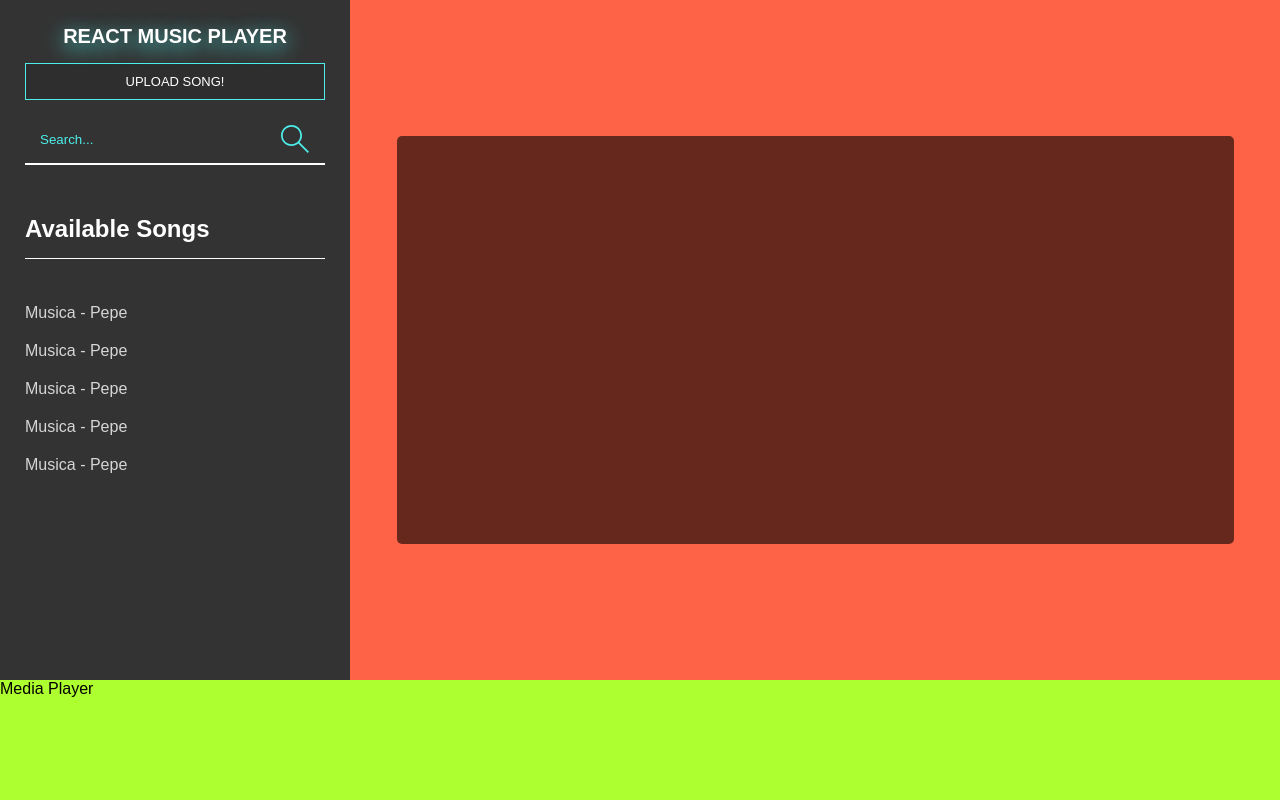
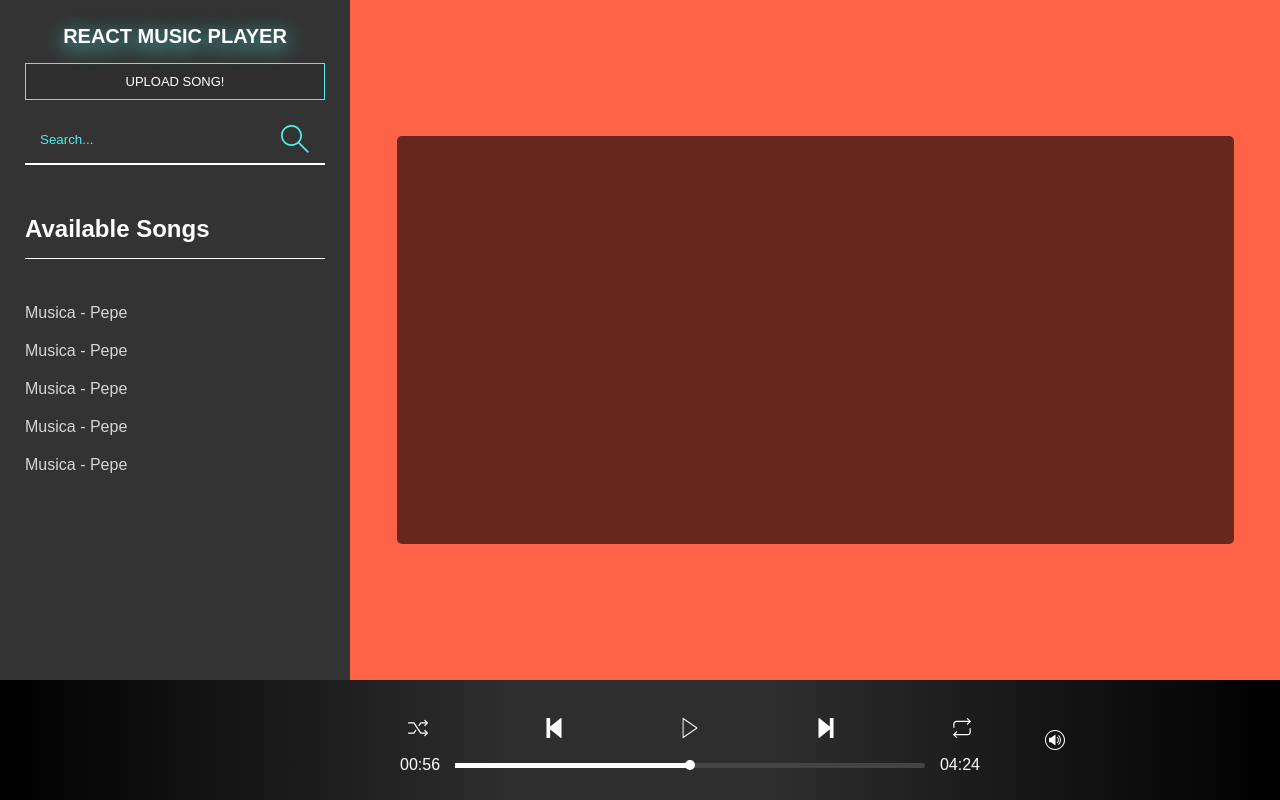
Before and after one commit to N-bred/react-music-player, a React (Create React App) app: page / in a window 1280 px wide. Built offline with nearby package versions, Linux system fonts and the light colour scheme.

Commit message:
Added progress bar

```diff
--- a/src/SecondDevelopment/components/ButtonSvg/ButtonSvg.jsx
+++ b/src/SecondDevelopment/components/ButtonSvg/ButtonSvg.jsx
@@ -3,13 +3,27 @@ import styled from 'styled-components'
 
 function ButtonSvg(props) {
   return (
-    <StyledButtonSvg onClick={props.onClick} className={props.className}>
+    <StyledButtonSvg onClick={props.onClick} className={props.className} rotate={props.rotate}>
       {props.children}
     </StyledButtonSvg>
   )
 }
 
 const StyledButtonSvg = styled.button`
+  background: transparent;
+  width: 100%;
+  border: none;
+  width: 5rem;
+  height: 5rem;
+  padding: 1.5rem;
+  cursor: pointer;
+
+  transform: ${(props) => (props.rotate ? 'rotateY(180deg)' : 'none')};
+
+  &:focus {
+    outline: none;
+  }
+
   svg {
     fill: #fff;
   }
--- a/src/SecondDevelopment/components/MediaPlayer/MediaPlayer.jsx
+++ b/src/SecondDevelopment/components/MediaPlayer/MediaPlayer.jsx
@@ -1,17 +1,74 @@
 import React from 'react'
 import styled from 'styled-components'
+import { Play, Repeat, Pause, Random, Previous, Next, Volume } from '../../icons'
+import ButtonSvg from '../ButtonSvg/ButtonSvg'
+import ProgressBar from '../ProgressBar/ProgressBar'
 
 function MediaPlayer(props) {
   return (
     <StyledMediaPlayer {...props}>
-      <p>Media Player</p>
+      <div className='controls'>
+        <div className='controls-bar'>
+          <ButtonSvg>
+            <Random />
+          </ButtonSvg>
+          <ButtonSvg>
+            <Previous />
+          </ButtonSvg>
+          <ButtonSvg>
+            <Play />
+          </ButtonSvg>
+          <ButtonSvg rotate>
+            <Previous />
+          </ButtonSvg>
+          <ButtonSvg>
+            <Repeat />
+          </ButtonSvg>
+        </div>
+        <ProgressBar />
+      </div>
+      <div className='volume'>
+        <ButtonSvg>
+          <Volume />
+        </ButtonSvg>
+      </div>
     </StyledMediaPlayer>
   )
 }
 
 const StyledMediaPlayer = styled.div`
   width: 100%;
-  background-color: greenyellow;
+  display: grid;
+  grid-template-columns: 35rem calc(100% - 35rem - 25rem) 25rem;
+  justify-content: center;
+  align-items: center;
+
+  background: rgb(0, 0, 0);
+  background: linear-gradient(
+    90deg,
+    rgba(0, 0, 0, 1) 0%,
+    rgba(46, 46, 46, 1) 40%,
+    rgba(46, 46, 46, 1) 60%,
+    rgba(0, 0, 0, 1) 100%
+  );
+
+  .controls {
+    grid-column: 2;
+    display: flex;
+    justify-content: center;
+    align-items: center;
+    flex-direction: column;
+
+    .controls-bar {
+      display: flex;
+      width: 100%;
+      justify-content: space-around;
+    }
+  }
+
+  .volume {
+    grid-column: 3;
+  }
 `
 
 export default MediaPlayer
--- /dev/null
+++ b/src/SecondDevelopment/components/ProgressBar/ProgressBar.jsx
@@ -0,0 +1,65 @@
+import React from 'react'
+import styled from 'styled-components'
+
+function ProgressBar() {
+  return (
+    <StyledProgressBar>
+      <div className='left-time'>00:56</div>
+      <div className='progress'>
+        <span className='circle'></span>
+        <div className='progress-bar'></div>
+      </div>
+
+      <div className='total-time'>04:24</div>
+    </StyledProgressBar>
+  )
+}
+
+const StyledProgressBar = styled.div`
+  display: flex;
+  width: 100%;
+  justify-content: space-between;
+  align-items: center;
+  padding: 0 5rem;
+
+  .left-time,
+  .total-time {
+    color: #fff;
+  }
+
+  .left-time {
+    margin-right: 1.5rem;
+  }
+
+  .total-time {
+    margin-left: 1.5rem;
+  }
+
+  .progress {
+    width: 100%;
+    height: 0.5rem;
+    margin: 1rem 0;
+    border-radius: 5px;
+    position: relative;
+    background-color: #444;
+  }
+
+  .progress-bar {
+    width: 50%;
+    background: #fff;
+    height: 100%;
+  }
+
+  .circle {
+    height: 1rem;
+    width: 1rem;
+    border-radius: 50%;
+    position: absolute;
+    left: calc(50% - 0.5rem);
+    bottom: calc(50% - 0.5rem);
+    background: #fff;
+    border: none;
+  }
+`
+
+export default ProgressBar
--- a/src/SecondDevelopment/components/Sidebar/Sidebar.jsx
+++ b/src/SecondDevelopment/components/Sidebar/Sidebar.jsx
@@ -75,7 +75,6 @@ const StyledSidebar = styled.div`
     top: 2.5rem;
     outline: none;
     border: none;
-    padding: 1.5rem;
 
     &:hover {
       opacity: 1;
--- a/src/SecondDevelopment/icons/Play.jsx
+++ b/src/SecondDevelopment/icons/Play.jsx
@@ -1,37 +1,8 @@
 import React from 'react'
 
 const Play = () => (
-  <svg
-    version='1.1'
-    id='Capa_1'
-    xmlns='http://www.w3.org/2000/svg'
-    xmlns:xlink='http://www.w3.org/1999/xlink'
-    x='0px'
-    y='0px'
-    viewBox='0 0 41.999 41.999'
-    style='enable-background:new 0 0 41.999 41.999;'
-    xml:space='preserve'
-  >
-    <path
-      d='M36.068,20.176l-29-20C6.761-0.035,6.363-0.057,6.035,0.114C5.706,0.287,5.5,0.627,5.5,0.999v40
-c0,0.372,0.206,0.713,0.535,0.886c0.146,0.076,0.306,0.114,0.465,0.114c0.199,0,0.397-0.06,0.568-0.177l29-20
-c0.271-0.187,0.432-0.494,0.432-0.823S36.338,20.363,36.068,20.176z M7.5,39.095V2.904l26.239,18.096L7.5,39.095z'
-    />
-    <g></g>
-    <g></g>
-    <g></g>
-    <g></g>
-    <g></g>
-    <g></g>
-    <g></g>
-    <g></g>
-    <g></g>
-    <g></g>
-    <g></g>
-    <g></g>
-    <g></g>
-    <g></g>
-    <g></g>
+  <svg xmlns='http://www.w3.org/2000/svg' viewBox='0 0 42 42'>
+    <path d='M36.1 20.2l-29-20C6.8 0 6.4-0.1 6 0.1 5.7 0.3 5.5 0.6 5.5 1v40c0 0.4 0.2 0.7 0.5 0.9 0.1 0.1 0.3 0.1 0.5 0.1 0.2 0 0.4-0.1 0.6-0.2l29-20c0.3-0.2 0.4-0.5 0.4-0.8S36.3 20.4 36.1 20.2zM7.5 39.1V2.9l26.2 18.1L7.5 39.1z' />
   </svg>
 )
 
--- a/src/SecondDevelopment/icons/Previous.jsx
+++ b/src/SecondDevelopment/icons/Previous.jsx
@@ -1,46 +1,9 @@
 import React from 'react'
 
 const Previous = () => (
-  <svg
-    version='1.1'
-    id='Capa_1'
-    xmlns='http://www.w3.org/2000/svg'
-    xmlns:xlink='http://www.w3.org/1999/xlink'
-    x='0px'
-    y='0px'
-    viewBox='0 0 17.802 17.802'
-    style='enable-background:new 0 0 17.802 17.802;'
-    xml:space='preserve'
-  >
-    <g>
-      <g id='c92_stop'>
-        <path
-          d='M15.363,0.042c-0.139-0.07-0.303-0.051-0.424,0.043L4.163,8.587C4.069,8.664,4.01,8.78,4.01,8.9
-           c0,0.119,0.059,0.24,0.153,0.314l10.776,8.502c0.071,0.057,0.162,0.086,0.249,0.086l0.175-0.039
-           c0.139-0.064,0.225-0.207,0.225-0.361V0.403C15.588,0.249,15.502,0.107,15.363,0.042z'
-        />
-        <path
-          d='M5.188,0.033H2.53c-0.172,0-0.315,0.182-0.315,0.401V17.37c0,0.221,0.143,0.403,0.315,0.403h2.657
-           c0.174,0,0.315-0.183,0.315-0.403V0.434C5.503,0.215,5.361,0.033,5.188,0.033z'
-        />
-      </g>
-      <g id='Capa_1_264_'></g>
-    </g>
-    <g></g>
-    <g></g>
-    <g></g>
-    <g></g>
-    <g></g>
-    <g></g>
-    <g></g>
-    <g></g>
-    <g></g>
-    <g></g>
-    <g></g>
-    <g></g>
-    <g></g>
-    <g></g>
-    <g></g>
+  <svg xmlns='http://www.w3.org/2000/svg' viewBox='0 0 17.8 17.8'>
+    <path d='M15.4 0c-0.1-0.1-0.3-0.1-0.4 0L4.2 8.6C4.1 8.7 4 8.8 4 8.9c0 0.1 0.1 0.2 0.2 0.3l10.8 8.5c0.1 0.1 0.2 0.1 0.2 0.1l0.2 0c0.1-0.1 0.2-0.2 0.2-0.4V0.4C15.6 0.2 15.5 0.1 15.4 0z' />
+    <path d='M5.2 0H2.5c-0.2 0-0.3 0.2-0.3 0.4V17.4c0 0.2 0.1 0.4 0.3 0.4h2.7c0.2 0 0.3-0.2 0.3-0.4V0.4C5.5 0.2 5.4 0 5.2 0z' />
   </svg>
 )
 
--- a/src/SecondDevelopment/icons/Random.jsx
+++ b/src/SecondDevelopment/icons/Random.jsx
@@ -1,60 +1,12 @@
 import React from 'react'
 
 const Random = () => (
-  <svg
-    version='1.1'
-    id='Capa_1'
-    xmlns='http://www.w3.org/2000/svg'
-    xmlns:xlink='http://www.w3.org/1999/xlink'
-    x='0px'
-    y='0px'
-    viewBox='0 0 456.556 456.556'
-    style='enable-background:new 0 0 456.556 456.556;'
-    xml:space='preserve'
-    class='random'
-  >
-    <g>
-      <path
-        d='M383.883,184.953c-3.437,0-6.871-1.308-9.494-3.931c-5.245-5.245-5.245-13.75,0-18.995l49.747-49.747l-49.747-49.747
-       c-5.245-5.245-5.245-13.75,0-18.995s13.743-5.245,18.988,0l59.245,59.245c5.245,5.245,5.245,13.75,0,18.995l-59.245,59.245
-       C390.755,183.645,387.321,184.953,383.883,184.953z'
-      />
-      <path
-        d='M251.658,184.953c-2.588,0-5.2-0.741-7.504-2.301c-6.148-4.147-7.763-12.498-3.612-18.646l40.008-59.245
-       c2.497-3.693,6.665-5.91,11.127-5.91h121.829c7.417,0,13.428,6.015,13.428,13.428c0,7.413-6.011,13.428-13.428,13.428H298.811
-       l-36.015,53.335C260.201,182.883,255.966,184.953,251.658,184.953z'
-      />
-      <path
-        d='M135.257,357.33H13.428C6.011,357.33,0,351.315,0,343.901c0-7.413,6.011-13.428,13.428-13.428h114.695l39.424-58.377
-       c4.154-6.141,12.498-7.77,18.642-3.609c6.148,4.147,7.763,12.498,3.612,18.646l-43.418,64.287
-       C143.887,355.112,139.719,357.33,135.257,357.33z'
-      />
-      <path
-        d='M383.883,416.952c-3.437,0-6.871-1.308-9.494-3.931c-5.245-5.245-5.245-13.75,0-18.995l49.747-49.747l-49.747-49.747
-       c-5.245-5.245-5.245-13.75,0-18.995c5.245-5.245,13.743-5.245,18.988,0l59.245,59.245c5.245,5.245,5.245,13.75,0,18.995
-       l-59.245,59.245C390.755,415.644,387.321,416.952,383.883,416.952z'
-      />
-      <path
-        d='M413.506,357.707H291.677c-4.462,0-8.63-2.217-11.127-5.91L128.123,126.086H13.428C6.011,126.086,0,120.071,0,112.658
-       c0-7.413,6.011-13.428,13.428-13.428h121.829c4.462,0,8.63,2.217,11.127,5.91l152.427,225.711h114.695
-       c7.417,0,13.428,6.015,13.428,13.428C426.934,351.693,420.923,357.707,413.506,357.707z'
-      />
-    </g>
-    <g></g>
-    <g></g>
-    <g></g>
-    <g></g>
-    <g></g>
-    <g></g>
-    <g></g>
-    <g></g>
-    <g></g>
-    <g></g>
-    <g></g>
-    <g></g>
-    <g></g>
-    <g></g>
-    <g></g>
+  <svg xmlns='http://www.w3.org/2000/svg' viewBox='0 0 456.6 456.6' className='random'>
+    <path d='M383.9 185c-3.4 0-6.9-1.3-9.5-3.9 -5.2-5.2-5.2-13.7 0-19l49.7-49.7 -49.7-49.7c-5.2-5.2-5.2-13.7 0-19s13.7-5.2 19 0l59.2 59.2c5.2 5.2 5.2 13.8 0 19l-59.2 59.2C390.8 183.6 387.3 185 383.9 185z' />
+    <path d='M251.7 185c-2.6 0-5.2-0.7-7.5-2.3 -6.1-4.1-7.8-12.5-3.6-18.6l40-59.2c2.5-3.7 6.7-5.9 11.1-5.9h121.8c7.4 0 13.4 6 13.4 13.4 0 7.4-6 13.4-13.4 13.4H298.8l-36 53.3C260.2 182.9 256 185 251.7 185z' />
+    <path d='M135.3 357.3H13.4C6 357.3 0 351.3 0 343.9c0-7.4 6-13.4 13.4-13.4h114.7l39.4-58.4c4.2-6.1 12.5-7.8 18.6-3.6 6.1 4.1 7.8 12.5 3.6 18.6l-43.4 64.3C143.9 355.1 139.7 357.3 135.3 357.3z' />
+    <path d='M383.9 417c-3.4 0-6.9-1.3-9.5-3.9 -5.2-5.2-5.2-13.7 0-19l49.7-49.7 -49.7-49.7c-5.2-5.2-5.2-13.7 0-19 5.2-5.2 13.7-5.2 19 0l59.2 59.2c5.2 5.2 5.2 13.8 0 19l-59.2 59.2C390.8 415.6 387.3 417 383.9 417z' />
+    <path d='M413.5 357.7H291.7c-4.5 0-8.6-2.2-11.1-5.9L128.1 126.1H13.4C6 126.1 0 120.1 0 112.7c0-7.4 6-13.4 13.4-13.4h121.8c4.5 0 8.6 2.2 11.1 5.9l152.4 225.7h114.7c7.4 0 13.4 6 13.4 13.4C426.9 351.7 420.9 357.7 413.5 357.7z' />
   </svg>
 )
 
--- a/src/SecondDevelopment/icons/Repeat.jsx
+++ b/src/SecondDevelopment/icons/Repeat.jsx
@@ -1,54 +1,11 @@
 import React from 'react'
 
 const Repeat = () => (
-  <svg
-    version='1.1'
-    id='Capa_1'
-    xmlns='http://www.w3.org/2000/svg'
-    xmlns:xlink='http://www.w3.org/1999/xlink'
-    x='0px'
-    y='0px'
-    viewBox='0 0 456.559 456.559'
-    style='enable-background:new 0 0 456.559 456.559;'
-    xml:space='preserve'
-  >
-    <g>
-      <path
-        d='M351.79,151.874c-3.434,0-6.875-1.308-9.498-3.931c-5.238-5.245-5.238-13.75,0-18.995l53.02-53.006l-53.02-53.013
-       c-5.238-5.245-5.238-13.75,0-18.995c5.245-5.245,13.75-5.245,18.995,0l62.511,62.511c2.518,2.518,3.931,5.938,3.931,9.498
-       c0,3.56-1.413,6.98-3.931,9.498l-62.511,62.504C358.665,150.566,355.224,151.874,351.79,151.874z'
-      />
-      <path
-        d='M42.958,227.428c-7.413,0-13.428-6.015-13.428-13.428v-80.932c0-38.907,31.647-70.554,70.554-70.554h314.218
-       c7.413,0,13.428,6.015,13.428,13.428c0,7.413-6.015,13.428-13.428,13.428H100.083c-24.094,0-43.697,19.604-43.697,43.697V214
-       C56.386,221.414,50.371,227.428,42.958,227.428z'
-      />
-      <path
-        d='M357.162,394.049H42.258c-7.413,0-13.428-6.015-13.428-13.428s6.015-13.428,13.428-13.428h314.903
-       c24.101,0,43.704-19.604,43.704-43.697v-82.534c0-7.413,6.015-13.428,13.428-13.428c7.413,0,13.428,6.015,13.428,13.428v82.534
-       C427.722,362.402,396.068,394.049,357.162,394.049z'
-      />
-      <path
-        d='M104.769,456.559c-3.434,0-6.875-1.308-9.498-3.931l-62.511-62.511c-2.518-2.518-3.931-5.938-3.931-9.498
-       s1.413-6.98,3.931-9.498l62.511-62.504c5.245-5.245,13.75-5.245,18.995,0c5.238,5.245,5.238,13.75,0,18.995l-53.02,53.006
-       l53.02,53.013c5.238,5.245,5.238,13.75,0,18.995C111.644,455.252,108.203,456.559,104.769,456.559z'
-      />
-    </g>
-    <g></g>
-    <g></g>
-    <g></g>
-    <g></g>
-    <g></g>
-    <g></g>
-    <g></g>
-    <g></g>
-    <g></g>
-    <g></g>
-    <g></g>
-    <g></g>
-    <g></g>
-    <g></g>
-    <g></g>
+  <svg xmlns='http://www.w3.org/2000/svg' viewBox='0 0 456.6 456.6'>
+    <path d='M351.8 151.9c-3.4 0-6.9-1.3-9.5-3.9 -5.2-5.2-5.2-13.7 0-19l53-53 -53-53c-5.2-5.2-5.2-13.7 0-19 5.2-5.2 13.8-5.2 19 0l62.5 62.5c2.5 2.5 3.9 5.9 3.9 9.5 0 3.6-1.4 7-3.9 9.5l-62.5 62.5C358.7 150.6 355.2 151.9 351.8 151.9z' />
+    <path d='M43 227.4c-7.4 0-13.4-6-13.4-13.4v-80.9c0-38.9 31.6-70.6 70.6-70.6h314.2c7.4 0 13.4 6 13.4 13.4 0 7.4-6 13.4-13.4 13.4H100.1c-24.1 0-43.7 19.6-43.7 43.7V214C56.4 221.4 50.4 227.4 43 227.4z' />
+    <path d='M357.2 394H42.3c-7.4 0-13.4-6-13.4-13.4s6-13.4 13.4-13.4h314.9c24.1 0 43.7-19.6 43.7-43.7v-82.5c0-7.4 6-13.4 13.4-13.4 7.4 0 13.4 6 13.4 13.4v82.5C427.7 362.4 396.1 394 357.2 394z' />
+    <path d='M104.8 456.6c-3.4 0-6.9-1.3-9.5-3.9l-62.5-62.5c-2.5-2.5-3.9-5.9-3.9-9.5s1.4-7 3.9-9.5l62.5-62.5c5.2-5.2 13.8-5.2 19 0 5.2 5.2 5.2 13.8 0 19l-53 53 53 53c5.2 5.2 5.2 13.8 0 19C111.6 455.3 108.2 456.6 104.8 456.6z' />
   </svg>
 )
 
--- a/src/SecondDevelopment/icons/Volume.jsx
+++ b/src/SecondDevelopment/icons/Volume.jsx
@@ -1,63 +1,20 @@
 import React from 'react'
 
 const Volume = () => (
-  <svg
-    version='1.1'
-    id='Capa_1'
-    xmlns='http://www.w3.org/2000/svg'
-    xmlns:xlink='http://www.w3.org/1999/xlink'
-    x='0px'
-    y='0px'
-    viewBox='0 0 27.962 27.962'
-    style='enable-background:new 0 0 27.962 27.962;'
-    xml:space='preserve'
-  >
-    <g>
-      <g id='c154_volume'>
-        <g>
+  <svg xmlns='http://www.w3.org/2000/svg' viewBox='0 0 28 28'>
     <path
-            style='fill:#030104;'
-            d='M13.982,0C6.259,0,0.001,6.259,0.001,13.979c0,7.723,6.258,13.983,13.981,13.983
-               c7.722,0,13.98-6.261,13.98-13.983C27.962,6.259,21.703,0,13.982,0z M13.982,26.532c-6.934,0-12.551-5.621-12.551-12.553
-               c0-6.931,5.617-12.55,12.551-12.55c6.931,0,12.548,5.619,12.548,12.55C26.529,20.911,20.913,26.532,13.982,26.532z'
+      d='M14 0C6.3 0 0 6.3 0 14c0 7.7 6.3 14 14 14 7.7 0 14-6.3 14-14C28 6.3 21.7 0 14 0zM14 26.5c-6.9 0-12.6-5.6-12.6-12.6 0-6.9 5.6-12.5 12.6-12.5 6.9 0 12.5 5.6 12.5 12.6C26.5 20.9 20.9 26.5 14 26.5z'
+      class='a'
     />
-        </g>
+    <path d='M13.8 6.9l-5.4 4H5.6v6.2h2.8l5.3 3.9c0 0 1 0.8 1 0 0-0.8 0-13.4 0-14.1C14.7 6.2 13.8 6.9 13.8 6.9z' class='a' />
     <path
-          style='fill:#030104;'
-          d='M13.823,6.858l-5.398,4.026H5.628v6.229h2.797l5.282,3.917c0,0,0.972,0.812,0.972-0.025
-           c0-0.841,0-13.367,0-14.134C14.679,6.214,13.823,6.858,13.823,6.858z'
+      d='M17.7 9.7c-0.3-0.3-0.7-0.3-1 0 -0.3 0.3-0.3 0.7 0 1 0.9 0.9 1.4 2.1 1.4 3.3 0 1.2-0.5 2.4-1.4 3.3 -0.3 0.3-0.3 0.7 0 1 0.1 0.1 0.3 0.2 0.5 0.2 0.2 0 0.4-0.1 0.5-0.2 1.2-1.2 1.8-2.8 1.8-4.3C19.5 12.4 18.9 10.9 17.7 9.7z'
+      class='a'
     />
     <path
-          style='fill:#030104;'
-          d='M17.685,9.673c-0.278-0.278-0.728-0.278-1.004,0c-0.278,0.277-0.278,0.728,0,1.004
-           c0.914,0.916,1.368,2.106,1.368,3.305c0,1.203-0.454,2.399-1.368,3.312c-0.278,0.277-0.278,0.729,0,1.007
-           c0.138,0.142,0.32,0.208,0.505,0.208c0.182,0,0.361-0.066,0.499-0.208c1.192-1.191,1.79-2.759,1.786-4.318
-           C19.476,12.424,18.876,10.862,17.685,9.673z'
+      d='M18.6 7.4c-0.3 0.3-0.3 0.7 0 1 1.5 1.5 2.3 3.5 2.3 5.6 0 2-0.8 4-2.3 5.6 -0.3 0.3-0.3 0.7 0 1 0.1 0.1 0.3 0.2 0.5 0.2 0.2 0 0.4-0.1 0.5-0.2 1.8-1.8 2.7-4.2 2.7-6.6 0-2.4-0.9-4.7-2.7-6.6C19.3 7.2 18.9 7.2 18.6 7.4z'
+      class='a'
     />
-        <path
-          style='fill:#030104;'
-          d='M18.605,7.432c-0.274,0.279-0.274,0.729,0,1.008c1.535,1.535,2.305,3.539,2.305,5.55
-           c0,2.021-0.764,4.032-2.305,5.574c-0.276,0.28-0.274,0.729,0,1.008c0.139,0.139,0.325,0.209,0.506,0.209
-           c0.183,0,0.363-0.07,0.503-0.209c1.813-1.817,2.722-4.203,2.72-6.582c0.002-2.372-0.911-4.748-2.72-6.558
-           C19.335,7.154,18.885,7.154,18.605,7.432z'
-        />
-      </g>
-    </g>
-    <g></g>
-    <g></g>
-    <g></g>
-    <g></g>
-    <g></g>
-    <g></g>
-    <g></g>
-    <g></g>
-    <g></g>
-    <g></g>
-    <g></g>
-    <g></g>
-    <g></g>
-    <g></g>
-    <g></g>
   </svg>
 )
 
--- /dev/null
+++ b/src/SecondDevelopment/icons/index.jsx
@@ -0,0 +1,9 @@
+export { default as Next } from './Next'
+export { default as Menu } from './Menu'
+export { default as Pause } from './Pause'
+export { default as Play } from './Play'
+export { default as Previous } from './Previous'
+export { default as Random } from './Random'
+export { default as Repeat } from './Repeat'
+export { default as Search } from './Search'
+export { default as Volume } from './Volume'
```
Also changed, not shown: src/SecondDevelopment/icons/Next.jsx (+9 -44 lines), src/SecondDevelopment/icons/Pause.jsx (+2 -33 lines). Lines whose indentation alone changed are shown as unchanged.
